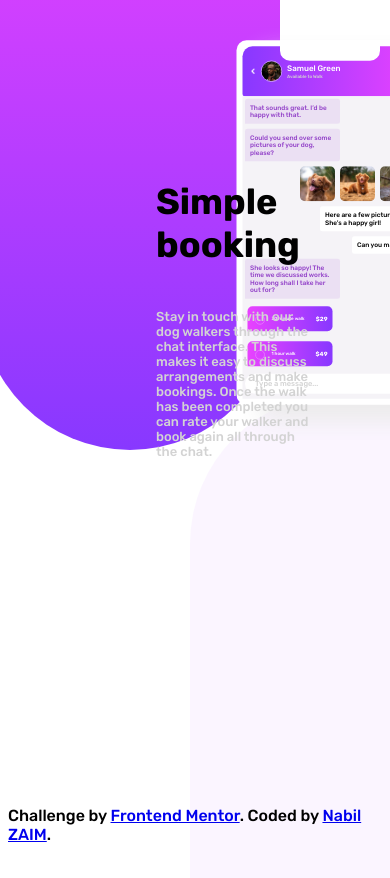
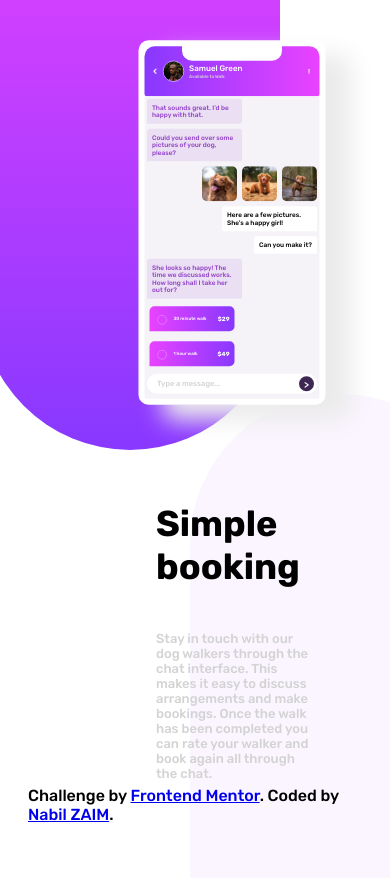
Before and after one commit to Nabil-Zaim-NZ/chat-app-css, a plain HTML site: page index.html in a window 390 px wide. Shown: the top 878 px of the page. Drawn offline with Linux system fonts and the light colour scheme.

Commit message:
adjusted display for screens

```diff
--- a/index.html
+++ b/index.html
@@ -16,7 +16,7 @@
   <aside class="purple_background_down"></aside>
 
   <aside class="purple_background_up"></aside>
-
+  <div class="main_plus_article">
     <main>
       <div class="white_decoration"></div>
       <div class="chat_person">
@@ -67,7 +67,7 @@
       </div>
     </main>
 
-  <article>
+    <article class="article_container">
       <h1>Simple booking</h1>
       <p>
         Stay in touch with our dog walkers through the chat interface. This
@@ -76,6 +76,8 @@
         the chat.
       </p>
     </article>
+  </div>
+
 
   <footer class="attribution">
     Challenge by
--- a/styles.css
+++ b/styles.css
@@ -6,6 +6,16 @@ body {
     overflow: hidden;
 }
 
+.main_plus_article {
+    display: flex;
+    align-items: center;
+
+    @media screen and (max-width:1000px) {
+        flex-direction: column;
+        margin-top: auto;
+
+    }
+}
 
 .purple_background_down {
     width: 300px;
@@ -42,6 +52,14 @@ main {
     position: relative;
     left: 135px;
     top: -150px;
+
+    @media screen and (max-width:1000px) {
+        left: 10%;
+        top;
+        10% transform: scale(0.6);
+
+
+    }
 
 }
 
@@ -113,6 +131,11 @@ article {
     top: 150px;
     left: 60%;
     transform: translateX(-50%);
+
+    @media screen and (max-width:1000px) {
+        top: auto;
+        bottom: 50px;
+    }
 }
 
 article>p {
@@ -260,3 +283,8 @@ input[type="radio"]:checked {
     justify-content: center;
     margin-right: 15px;
 }
+
+footer {
+    margin-bottom: 0;
+    padding: 20px;
+}
```
Lines whose indentation alone changed are shown as unchanged.
